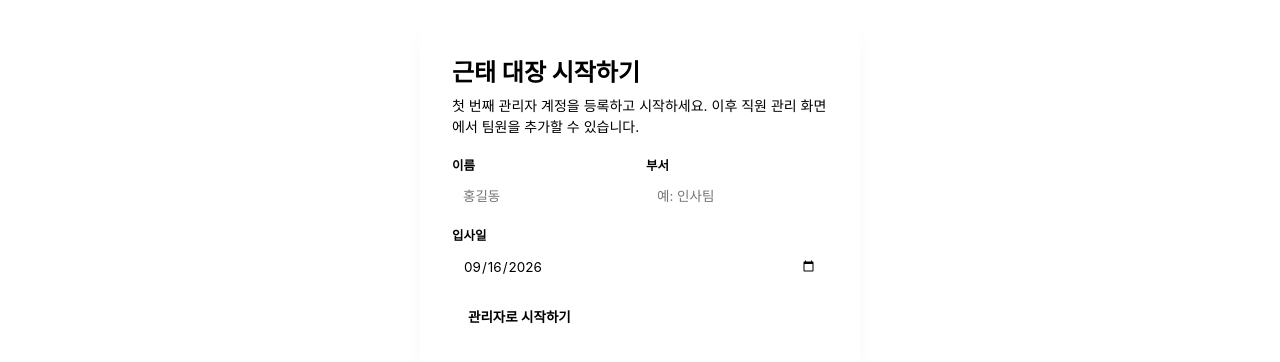
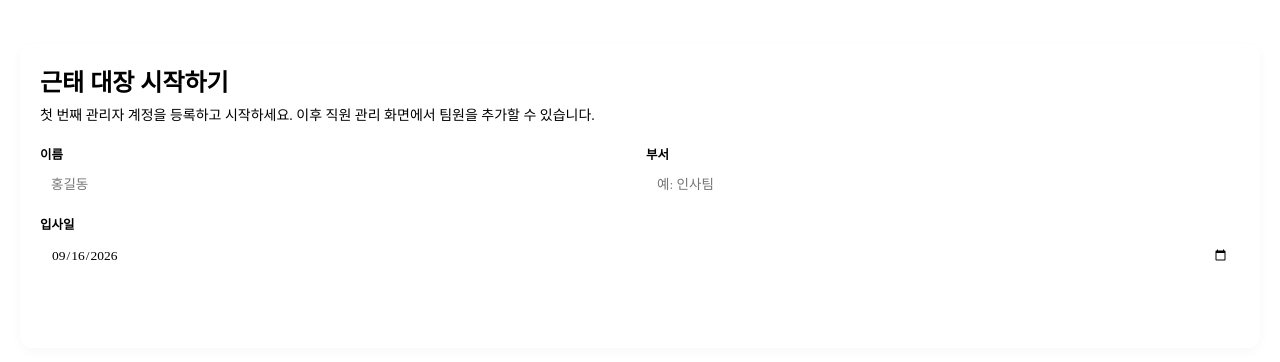
Before and after one commit to dldlstn97-dev/hr, a React (Vite) app: page / in a window 1280 px wide. Shown: the part 204-566 px from the top of the page. Built offline with nearby package versions, Linux system fonts and the light colour scheme.

Commit message:
Update App.css

```diff
--- a/src/App.css
+++ b/src/App.css
@@ -38,9 +38,10 @@
 body {
   margin: 0;
   padding: 0;
-      font-family: -apple-system, BlinkMacSystemFont, "Segoe UI", Roboto, "Helvetica Neue", Arial, sans-serif;
-      background-color: var(--bg-color);
-      color: var(--text-primary);
+  font-family: var(--font);
+  background-color: var(--paper);
+  color: var(--ink);
+  -webkit-font-smoothing: antialiased;
 }
 
 #app { min-height: 100vh; display: flex; }
@@ -113,13 +114,13 @@
 .page-title {
   font-size: 24px;
   font-weight: 700;
-    color: var(--text-primary);
+  color: var(--ink);
   line-height: 1.3;
 }
 
 .page-desc {
   font-size: 14px;
-    color: var(--text-secondary);
+  color: var(--ink-soft);
   line-height: 1.5;
 }
 
@@ -157,20 +158,19 @@
 .grid { display: grid; gap: 16px; }
 .grid-4 { grid-template-columns: repeat(auto-fit, minmax(190px, 1fr)); }
 .card {
-      background: var(--card-bg);
+  background: var(--paper-raised);
   width: 100%;
-      max-width: 440px;
-      padding: 36px 32px;
-      border-radius: 16px;
-      border: 1px solid var(--border-color);
-      box-shadow: 0 10px 25px -5px rgba(0, 0, 0, 0.05), 0 8px 10px -6px rgba(0, 0, 0, 0.01);
+  padding: 24px 20px;
+  border-radius: 12px;
+  border: 1px solid var(--line);
+  box-shadow: 0 4px 12px rgba(0, 0, 0, 0.03);
 }
 .stat-label { font-size: 12.5px; color: var(--ink-soft); margin-bottom: 8px; }
-  .stat-num { font-size: 28px; font-weight: 700; letter-spacing: -0.02em; }
+.stat-num { font-size: 28px; font-weight: 700; letter-spacing: -0.02em; color: var(--ink); }
 .stat-sub { font-size: 12px; color: var(--ink-faint); margin-top: 4px; }
 
 .section { margin-top: 30px; }
-  .section-title { font-size: 15.5px; font-weight: 700; margin-bottom: 12px; display: flex; align-items: center; justify-content: space-between; }
+.section-title { font-size: 15.5px; font-weight: 700; margin-bottom: 12px; display: flex; align-items: center; justify-content: space-between; color: var(--ink); }
 
 /* ---------- Table ---------- */
 table { width: 100%; border-collapse: collapse; font-size: 13.5px; }
@@ -184,7 +184,7 @@
   padding: 0 12px 8px;
   border-bottom: 1px solid var(--line);
 }
-  td { padding: 11px 12px; border-bottom: 1px solid var(--line); vertical-align: middle; }
+td { padding: 11px 12px; border-bottom: 1px solid var(--line); vertical-align: middle; color: var(--ink); }
 tr:last-child td { border-bottom: none; }
 .empty-row td { color: var(--ink-faint); text-align: center; padding: 26px 0; font-size: 13px; }
 
@@ -208,19 +208,26 @@
 .form-row { display: flex; gap: 12px; flex-wrap: wrap; margin-bottom: 12px; }
 .field { display: flex; flex-direction: column; gap: 5px; flex: 1; min-width: 150px; }
 .field label { font-size: 12.5px; color: var(--ink-soft); font-weight: 600; }
+
+/* 입력 폼 가독성 보장 (포커스 시 흰색 변경 방지) */
 .field input, .field select, .field textarea {
   font-family: var(--font);
   font-size: 13.5px;
   padding: 9px 11px;
   border: 1px solid var(--line);
   border-radius: 7px;
-    background: var(--white);
+  background: var(--paper-raised);
   color: var(--ink);
   outline: none;
 }
-  .field input:focus, .field select:focus, .field textarea:focus { border-color: var(--ledger); }
+.field input:focus, .field select:focus, .field textarea:focus {
+  border-color: var(--ledger);
+  background: var(--paper-raised);
+  box-shadow: 0 0 0 2px rgba(51, 86, 74, 0.15);
+}
 .field textarea { resize: vertical; min-height: 56px; font-family: var(--font); }
 
+/* ---------- Buttons ---------- */
 .btn {
   font-family: var(--font);
   font-size: 13.5px;
@@ -233,8 +240,8 @@
   align-items: center;
   gap: 6px;
 }
-  .btn-primary { background: var(--ledger); color: #000; }
-  .btn-primary:hover { background: var(--ledger-dark); }
+.btn-primary { background: var(--ledger); color: #FFFFFF; }
+.btn-primary:hover { background: var(--ledger-dark); color: #FFFFFF; }
 .btn-ghost { background: transparent; color: var(--ink-soft); border: 1px solid var(--line); }
 .btn-ghost:hover { background: var(--paper); }
 .btn-approve { background: var(--ledger-tint); color: var(--ledger-dark); }
@@ -244,13 +251,13 @@
 .btn-sm { padding: 6px 11px; font-size: 12.5px; }
 .btn-danger-text { background: none; border: none; color: var(--stamp-red); font-size: 12.5px; cursor: pointer; font-family: var(--font); padding: 4px; }
 
-  .name-cell { font-weight: 600; }
+.name-cell { font-weight: 600; color: var(--ink); }
 .dept-tag { font-size: 11.5px; color: var(--ink-faint); }
 
 .callout {
   font-size: 12px;
-    color: var(--ink-faint);
-    background: var(--paper);
+  color: var(--ink-soft);
+  background: var(--paper-raised);
   border: 1px dashed var(--line);
   border-radius: 8px;
   padding: 10px 13px;
@@ -260,7 +267,7 @@
 
 /* ---------- Calendar ---------- */
 .cal-head { display: flex; align-items: center; justify-content: space-between; margin-bottom: 14px; }
-  .cal-title { font-size: 15.5px; font-weight: 700; }
+.cal-title { font-size: 15.5px; font-weight: 700; color: var(--ink); }
 .cal-nav { display: flex; gap: 6px; }
 .cal-grid { display: grid; grid-template-columns: repeat(7, 1fr); gap: 6px; }
 .cal-dow { font-size: 11px; text-transform: uppercase; color: var(--ink-faint); text-align: center; padding-bottom: 6px; font-weight: 600; }
```
Lines whose indentation alone changed are shown as unchanged.
